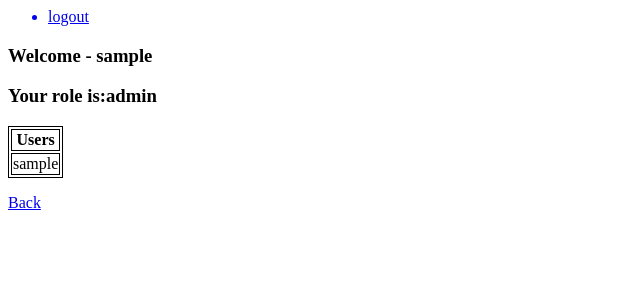
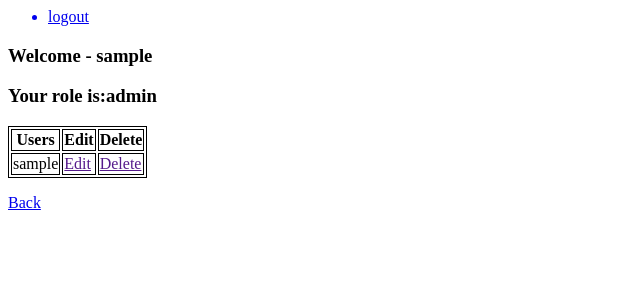
Before and after one commit to larsluijendijk/Challenge1, a PHP site: page /Challenge1/user/users in a window 1280 px wide. Shown: the top 300 px of the page, without its empty margins (0-640 px from the left). Run offline with PHP 8.4, Linux system fonts and the light colour scheme; the visitor is signed in with stand-in values (Sample User, id 1); tables that the repository leaves empty or names only in its code hold one stand-in row (values such as "Sample post").

Commit message:
changed a href

```diff
--- a/view/exam/index.php
+++ b/view/exam/index.php
@@ -20,7 +20,6 @@ table, th, td {
       <th>Date</th>
       <th>Time</th>
       <th>Examinator</th>
-      <th>Students</th>
     </tr>
     <?php foreach ($exams as $exam) { ?>
 
@@ -31,7 +30,6 @@ table, th, td {
       <td><?= $exam['date']; ?></td>
       <td><?= $exam['time']; ?></td>
       <td><?= $exam['examinator']; ?></td>
-      <td><?= $exam['student_id']; ?></td>
     </tr>
 </table>
 <?php } ?>
--- a/view/user/users.php
+++ b/view/user/users.php
@@ -18,6 +18,8 @@ table, th, td {
 <table border="1">
     <tr>
       <th>Users</th>
+      <th>Edit</th>
+      <th>Delete</th>
     </tr>
 
 
@@ -26,6 +28,8 @@ table, th, td {
         <tr>
       <input type="hidden" value="<?= $user['id']; ?>">
       <td><?= $user['username']; ?></td>
+      <td><a href="">Edit</a></td>
+      <td><a href="">Delete</a></td>
         </tr>
     <?php } ?>
 
```
